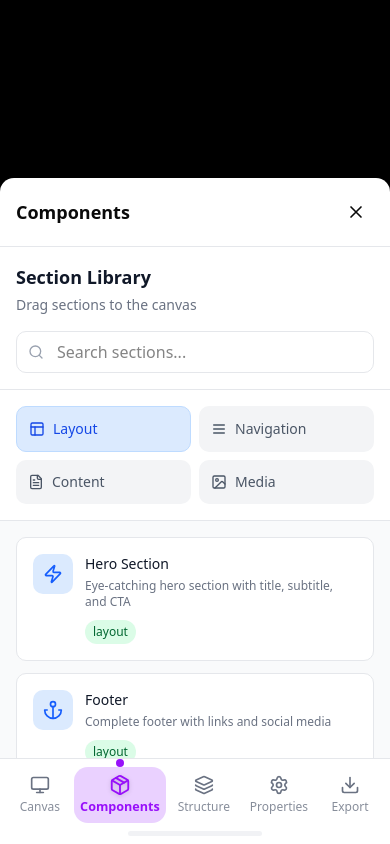
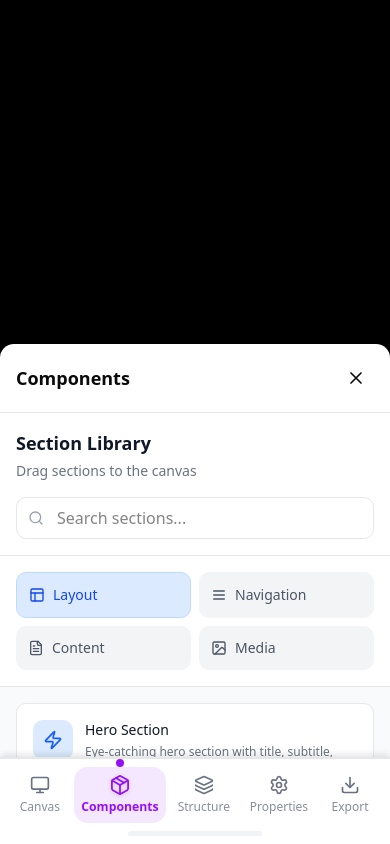
Before and after one commit to AbdulghaniHa/rekaz-website-builder, a Next.js app: page / in a window 390 px wide. Both pictures are taken after a click on the button "Components". Built offline with nearby package versions, Linux system fonts and the light colour scheme.

Commit message:
[fix] mobile view bg overlaying

```diff
--- a/src/app/globals.css
+++ b/src/app/globals.css
@@ -116,7 +116,46 @@
   * {
     @apply border-border outline-ring/50;
   }
+
   body {
     @apply bg-background text-foreground;
   }
 }
+
+/* Mobile Navigation Styles */
+@layer components {
+  .safe-area-bottom {
+    padding-bottom: env(safe-area-inset-bottom);
+  }
+
+  .mobile-no-select {
+    -webkit-user-select: none;
+    -moz-user-select: none;
+    -ms-user-select: none;
+    user-select: none;
+    -webkit-touch-callout: none;
+  }
+
+  .mobile-tap-target {
+    min-height: 44px;
+    min-width: 44px;
+    -webkit-tap-highlight-color: transparent;
+  }
+
+  .mobile-panel-scroll {
+    -webkit-overflow-scrolling: touch;
+    scroll-behavior: smooth;
+  }
+
+  /* Ensure mobile navigation is always visible and properly positioned */
+  .mobile-navigation-container {
+    position: fixed;
+    bottom: 0;
+    left: 0;
+    right: 0;
+    z-index: 50;
+    background: white;
+    border-top: 1px solid #e5e7eb;
+    box-shadow: 0 -4px 6px -1px rgba(0, 0, 0, 0.1);
+  }
+}
--- a/src/app/page.tsx
+++ b/src/app/page.tsx
@@ -363,14 +363,14 @@ const MobileLayout: React.FC = () => {
 
   return (
     <div className="h-screen bg-gray-100 flex flex-col overflow-hidden">
-      {/* Main Canvas Area */}
-      <div className="flex-1 relative">
+      {/* Main Canvas Area with bottom padding for navigation */}
+      <div className="flex-1 relative pb-20">
         <Canvas />
 
         {/* Mobile Panel Overlay */}
         {isPanelOpen && (
           <div
-            className="absolute inset-0 bg-black bg-opacity-50 z-40"
+            className="absolute inset-0 bg-black bg-opacity-10 z-40"
             onClick={handlePanelClose}
           >
             <div
@@ -425,7 +425,7 @@ const MobileLayout: React.FC = () => {
         )}
       </div>
 
-      {/* Mobile Bottom Navigation */}
+      {/* Fixed Mobile Navigation - Always visible */}
       <MobileNavigation
         activeTab={activeTab}
         onTabChange={handleTabChange}
--- a/src/components/builder/mobile-navigation.tsx
+++ b/src/components/builder/mobile-navigation.tsx
@@ -61,6 +61,7 @@ export const MobileNavigation: React.FC<MobileNavigationProps> = ({
   console.log("MobileNavigation rendered with activeTab:", activeTab);
 
   return (
+    <div className="mobile-navigation-container">
       <div className="bg-white border-t border-gray-200 px-2 py-2 safe-area-bottom mobile-no-select">
         <div className="flex items-center justify-around">
           {tabConfig.map((tab) => {
@@ -68,7 +69,8 @@ export const MobileNavigation: React.FC<MobileNavigationProps> = ({
             const IconComponent = tab.icon;
 
             // Special badge logic
-          const showBadge = tab.id === "hierarchy" && state.sections.length > 0;
+            const showBadge =
+              tab.id === "hierarchy" && state.sections.length > 0;
             const showSelectedBadge =
               tab.id === "properties" && state.selectedSectionId;
 
@@ -76,19 +78,25 @@ export const MobileNavigation: React.FC<MobileNavigationProps> = ({
               <motion.button
                 key={tab.id}
                 onClick={() => onTabChange(tab.id)}
-              className={`relative flex flex-col items-center justify-center p-2 rounded-xl transition-all duration-200 min-w-[60px] mobile-tap-target ${
+                className={`relative flex flex-col items-center justify-center p-2 rounded-xl transition-all duration-150 min-w-[60px] mobile-tap-target ${
                   isActive
                     ? `${tab.bgColor} ${tab.color}`
                     : "text-gray-500 hover:text-gray-700 hover:bg-gray-100"
                 }`}
                 whileTap={{ scale: 0.95 }}
-              whileHover={{ scale: 1.05 }}
+                whileHover={{ scale: 1.02 }}
+                transition={{
+                  type: "spring",
+                  stiffness: 400,
+                  damping: 25,
+                  duration: 0.1,
+                }}
               >
                 {/* Active Tab Indicator */}
                 {isActive && (
                   <motion.div
                     layoutId="activeTabIndicator"
-                  className="absolute inset-0 bg-current opacity-10 rounded-xl"
+                    className="absolute inset-0 opacity-10 rounded-xl"
                     transition={{ type: "spring", stiffness: 500, damping: 30 }}
                   />
                 )}
@@ -97,15 +105,20 @@ export const MobileNavigation: React.FC<MobileNavigationProps> = ({
                 <motion.div
                   className="relative"
                   animate={{
-                  scale: isActive ? 1.1 : 1,
+                    scale: isActive ? 1.08 : 1,
                   }}
                   transition={{
-                  scale: { type: "spring", stiffness: 300, damping: 20 },
+                    scale: {
+                      type: "spring",
+                      stiffness: 400,
+                      damping: 25,
+                      duration: 0.15,
+                    },
                   }}
                 >
                   <IconComponent
                     size={20}
-                  className={`transition-colors duration-200 ${
+                    className={`transition-colors duration-150 ${
                       isActive ? "drop-shadow-sm" : ""
                     }`}
                   />
@@ -115,6 +128,11 @@ export const MobileNavigation: React.FC<MobileNavigationProps> = ({
                     <motion.div
                       initial={{ scale: 0 }}
                       animate={{ scale: 1 }}
+                      transition={{
+                        type: "spring",
+                        stiffness: 300,
+                        damping: 20,
+                      }}
                       className="absolute -top-1 -right-1 bg-blue-500 text-white text-xs font-bold rounded-full w-5 h-5 flex items-center justify-center shadow-lg"
                     >
                       {state.sections.length}
@@ -126,6 +144,11 @@ export const MobileNavigation: React.FC<MobileNavigationProps> = ({
                     <motion.div
                       initial={{ scale: 0 }}
                       animate={{ scale: 1 }}
+                      transition={{
+                        type: "spring",
+                        stiffness: 300,
+                        damping: 20,
+                      }}
                       className="absolute -top-1 -right-1 bg-orange-500 text-white text-xs font-bold rounded-full w-3 h-3 shadow-lg"
                     />
                   )}
@@ -133,12 +156,21 @@ export const MobileNavigation: React.FC<MobileNavigationProps> = ({
 
                 {/* Label */}
                 <motion.span
-                className={`text-xs font-medium mt-1 transition-all duration-200 ${
+                  className={`text-xs font-medium mt-1 transition-all duration-150 ${
                     isActive ? "font-semibold" : ""
                   }`}
                   animate={{
-                  scale: isActive ? 1.05 : 1,
+                    scale: isActive ? 1.02 : 1,
                     opacity: isActive ? 1 : 0.8,
+                  }}
+                  transition={{
+                    scale: {
+                      type: "spring",
+                      stiffness: 400,
+                      damping: 25,
+                      duration: 0.15,
+                    },
+                    opacity: { duration: 0.15 },
                   }}
                 >
                   {tab.label}
@@ -149,6 +181,7 @@ export const MobileNavigation: React.FC<MobileNavigationProps> = ({
                   <motion.div
                     initial={{ opacity: 0, y: 5 }}
                     animate={{ opacity: 1, y: 0 }}
+                    transition={{ duration: 0.2 }}
                     className="absolute -top-2 w-2 h-2 bg-current rounded-full opacity-60"
                   />
                 )}
@@ -164,5 +197,6 @@ export const MobileNavigation: React.FC<MobileNavigationProps> = ({
           animate={{ opacity: isPanelOpen ? 0.3 : 0.6 }}
         />
       </div>
+    </div>
   );
 };
```
Lines whose indentation alone changed are shown as unchanged.
